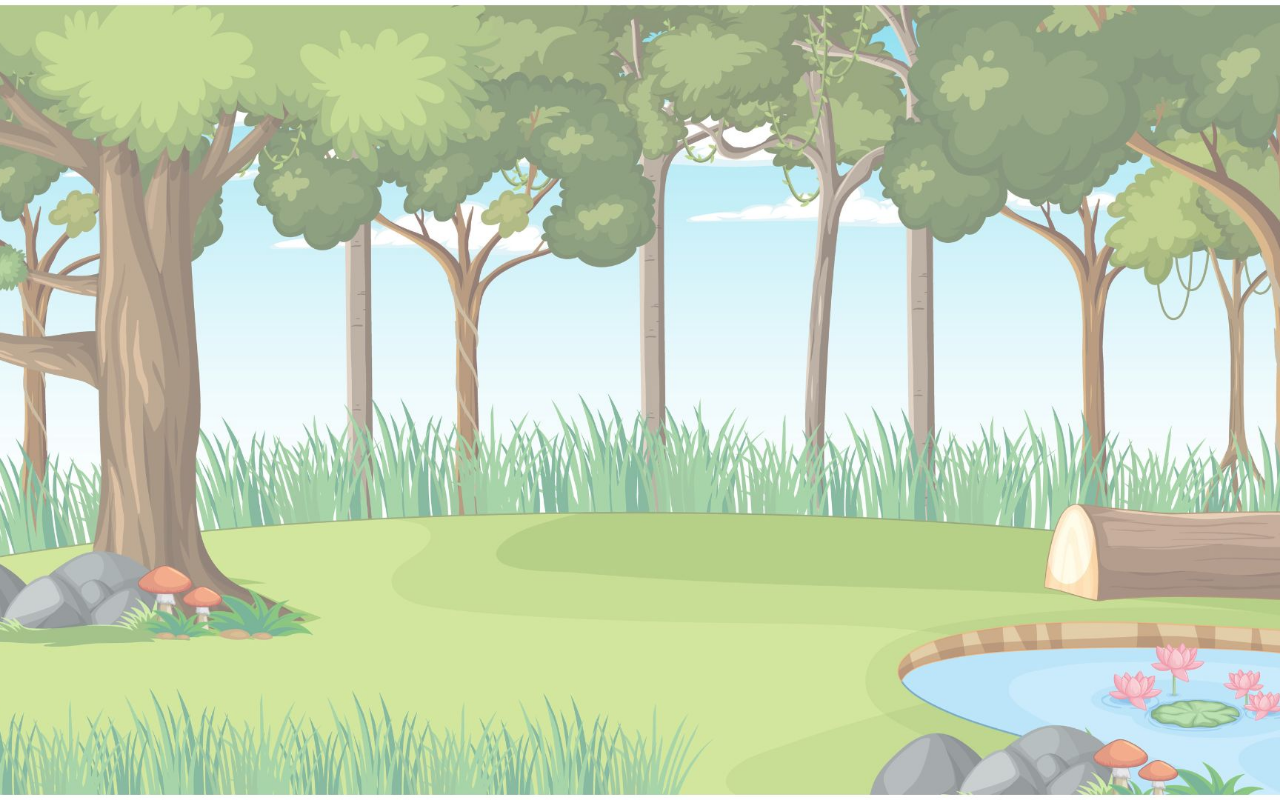
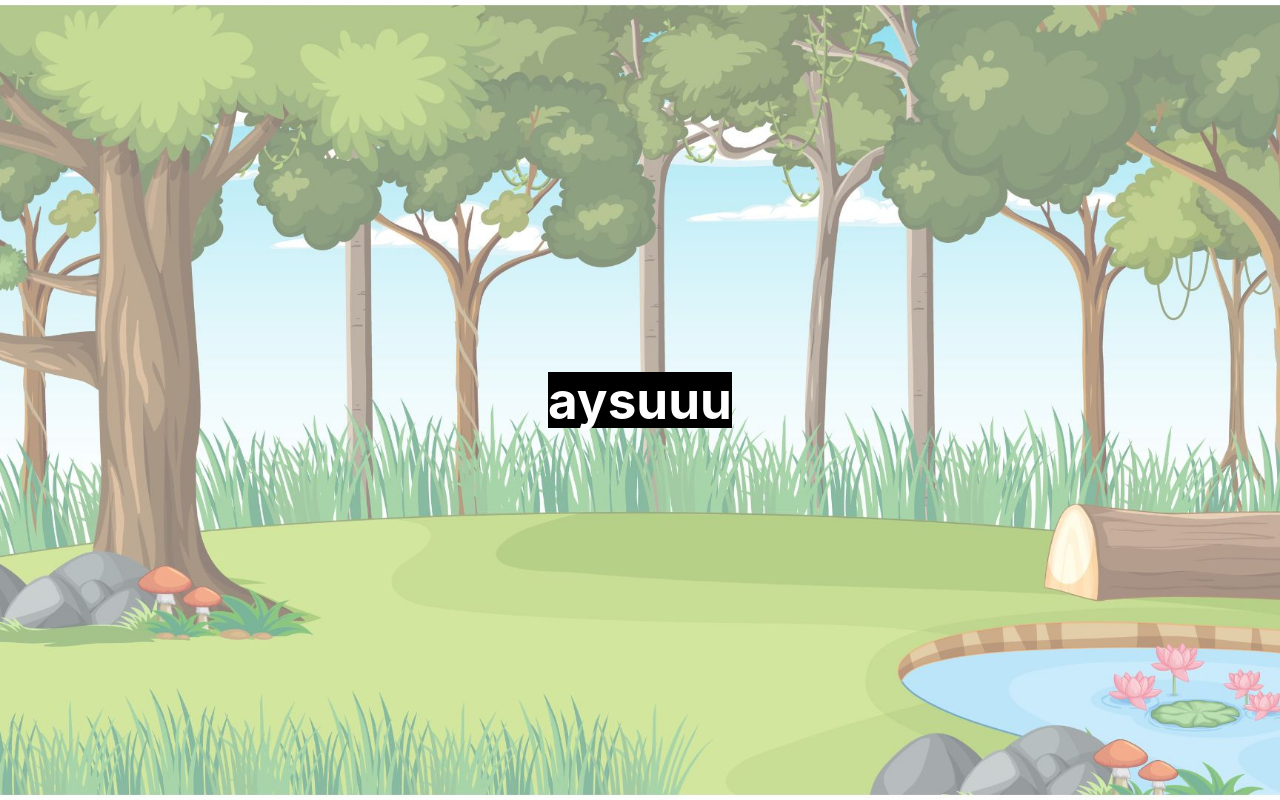
Before and after one commit to zeynepdanis/Cimsa-Habitainers, a React (Vite) app in the folder dogakahramanlari.client/: page /forest in a window 1280 px wide. Before the commit this address had no page. Built offline with nearby package versions, Linux system fonts and the light colour scheme.

Commit message:
ForestPage
ForestPage dosyası eklendi

```diff
--- a/dogakahramanlari.client/src/App.jsx
+++ b/dogakahramanlari.client/src/App.jsx
@@ -1,21 +1,23 @@
+import { BrowserRouter, Route, Routes } from "react-router-dom";
+import AnimalsInCages from './Pages/AnimalsInCages/AnimalsInCages';
+import Dashboard from "./Pages/Dashboard/Dashboard";
+import Forest from "./Pages/ForestPage/Forest";
+import Home from "./Pages/Home/Home";
 import Login from "./Pages/Login/Login";
-import Home from "./Pages/Home/Home";
 import Register from "./Pages/Register/Register";
-import { BrowserRouter, Routes, Route } from "react-router-dom";
 import "./index.css";
-import Dashboard from "./Pages/Dashboard/Dashboard";
-import AnimalsInCages from './Pages/AnimalsInCages/AnimalsInCages';
 
 const App = () => {
   return (
     <div>
       <BrowserRouter>
         <Routes>
+          <Route path='/cages' element={<AnimalsInCages />} />
+          <Route path="/dashboard" element={<Dashboard />} />
+          <Route path="/forest" element={<Forest />} />
+          <Route index element={<Home />} />
           <Route path="/login" element={<Login />} />
-          <Route path='/cages' element={<AnimalsInCages />} />
-          <Route index element={<Home />} />
           <Route path="/register" element={<Register />} />
-          <Route path="/dashboard" element={<Dashboard />} />
         </Routes>
       </BrowserRouter>
     </div>
--- /dev/null
+++ b/dogakahramanlari.client/src/Pages/ForestPage/Forest.jsx
@@ -0,0 +1,14 @@
+import { Wrapper } from './Forest.style';
+
+const Forest = () => {
+    return (
+        <Wrapper>
+            <h1>aysuuu</h1>
+
+        </Wrapper>
+
+
+    )
+}
+
+export default Forest;
--- /dev/null
+++ b/dogakahramanlari.client/src/Pages/ForestPage/Forest.style.js
@@ -0,0 +1,26 @@
+import styled from '@emotion/styled';
+
+
+export const Wrapper = styled.div`
+    background-color: black;
+
+    .button-container {
+        display: flex;
+        justify-content: flex-start;
+        width: 100%;
+        gap: 40px;
+        margin-top: 200px;
+        .button {
+            background-color: transparent;
+            padding: 15px;
+            font-weight: bold;
+            position: relative;
+            .text {
+                position: absolute;
+                top: 50%;
+                left: 50%;
+                transform: translate(-50%, -50%);
+            }
+        }
+    }
+`;
```
